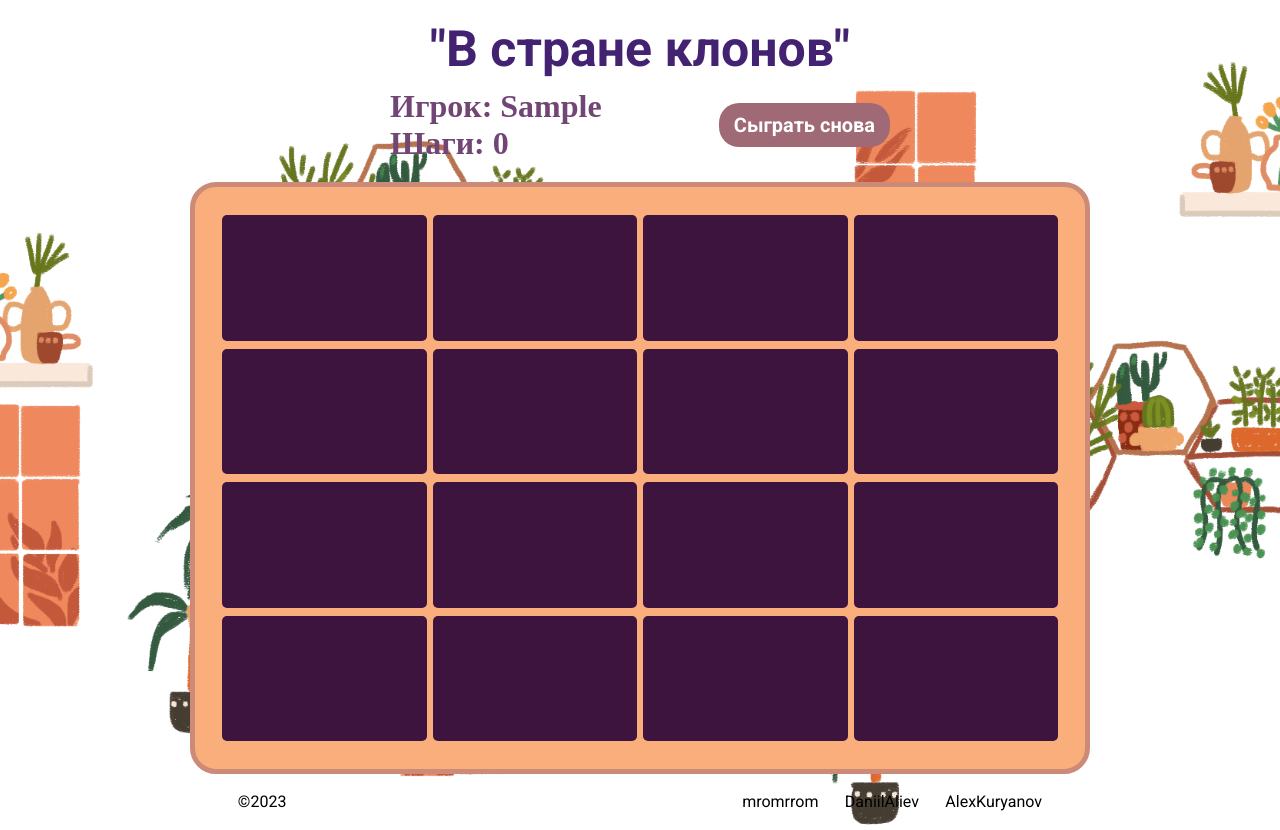
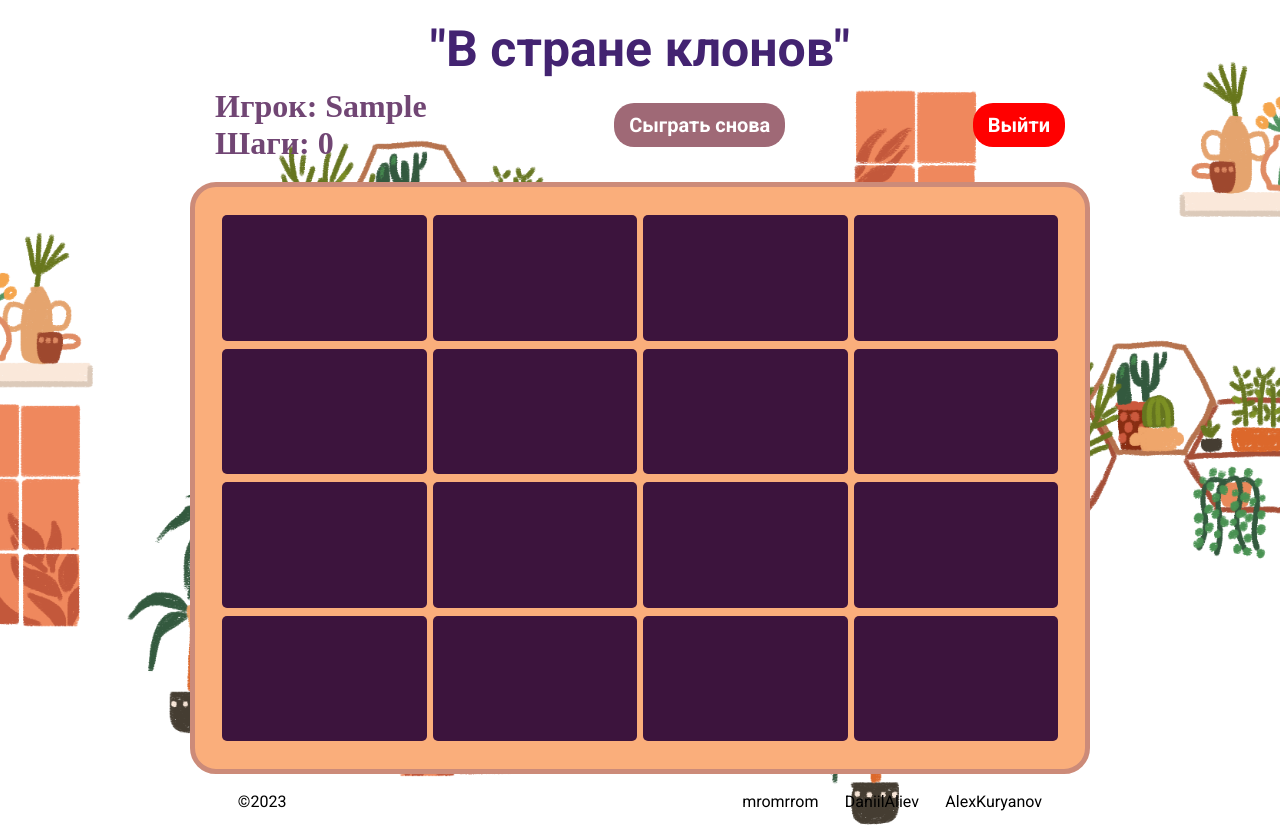
Before and after one commit to AlexKuryanov/game-42, a React (Vite) app: page /login in a window 1280 px wide. Both pictures are taken after typing "Sample" into the empty fields and a click on the button "Начать игру!". Built offline with nearby package versions, Linux system fonts and the light colour scheme.

Commit message:
feat: add "leave game" button

```diff
--- a/src/components/Display.jsx
+++ b/src/components/Display.jsx
@@ -4,6 +4,7 @@ import { useStateContext } from "../../context";
 const Display = () => {
   const { user } = useAuthContext();
   const { stepsNumber, setModalActive } = useStateContext();
+  const { logOut } = useAuthContext();
 
   return (
     <div className="info-container">
@@ -17,6 +18,7 @@ const Display = () => {
       >
         Сыграть снова
       </button>
+      <button className="btn btn-exit" onClick={logOut}>Выйти</button>
     </div>
     );
 };
--- a/src/components/Modal/ReplayModal.jsx
+++ b/src/components/Modal/ReplayModal.jsx
@@ -22,7 +22,7 @@ const ReplayModal = () => {
 	return (
 		<div>
 			<h1>Ты уверен?</h1>
-			<div>
+			<div className="buttons">
 				<button className='btn btn-restart' onClick={handleRestartButton}>Да, начать заново</button>
 				<button className='btn btn-cancel' onClick={() => setModalActive(null)}>Отменить</button>
 			</div>
--- a/src/components/Modal/modal.css
+++ b/src/components/Modal/modal.css
@@ -19,13 +19,15 @@
 }
 
 .modal-content {
+  max-width: 1000px;
+  width: 100%;
+  margin: 0 20px;
   padding: 20px;
   border-radius: 12px;
   background-color: #FAAE7B;
   border: 5px #CC8B79 solid;
   transform: scale(0.5);
   transition: 0.4s all;
-  width: 50vw;
 }
 
 .modal-content.active {
@@ -71,3 +73,9 @@ p {
   color: #714674;
   font-weight: 700;
 }
+
+@media (max-width: 420px) {
+  .buttons {
+    gap: 10px;
+  }
+}
--- a/src/main.jsx
+++ b/src/main.jsx
@@ -4,6 +4,6 @@ import AuthProvider from './components/AuthProvider.jsx';
 
 ReactDOM.createRoot(document.getElementById('root')).render(
   <AuthProvider>
-    <App />
+      <App />
   </AuthProvider>
 );
--- a/src/style.css
+++ b/src/style.css
@@ -49,7 +49,7 @@ body {
   display: flex;
   column-gap: 40px;
   flex-wrap: wrap;
-  max-width: 500px;
+  max-width: 850px;
   width: 100%;
   justify-content: space-between;
   align-items: center;
@@ -104,6 +104,9 @@ body {
   justify-content: space-evenly;
   align-content: space-evenly;
   align-items: center;
+  /* display: grid;
+  grid-template-columns: repeat(3, minmax(0, 500px));
+  grid-template-rows: repeat(3, minmax(0, 500px)); */
   list-style: none;
   perspective: 1000px;
 }
@@ -187,6 +190,7 @@ body {
   background-color: antiquewhite;
   border: none;
   border-radius: 20px;
+  cursor: pointer;
 }
 
 .btn-replay {
@@ -194,6 +198,26 @@ body {
   font-size: 20px;
   color: #FFF;
   font-weight: 700;
+}
+
+.btn-start {
+  font-size: 40px;
+  font-weight: 700;
+  color: #FFF;
+  background-color: #432371;
+  border-radius: 100px;
+  cursor: pointer;
+}
+
+.btn-start:hover {
+  background-color: #3c143d;
+}
+
+.btn-exit {
+  font-size: 20px;
+  background-color: red;
+  font-weight: 700;
+  color: #FFF;
 }
 
 .footer {
@@ -275,14 +299,21 @@ body {
   height: 100px;
   border-radius: 100px;
   border: none;
+  font-size: 30px;
+  padding-left: 30px;
 }
 
-.login-container>div>button {
-  font-size: 40px;
-  font-weight: 700;
-  color: #FFF;
-  background-color: #432371;
+.login-container>div>input::placeholder {
+  font-size: 30px;
+  display: flex;
+}
+
+select {
+  font-size: 30px;
+  padding: 0 30px;
   border-radius: 100px;
+  height: 66px;
+  width: 100%;
 }
 
 @media (max-width: 560px) {
```
Also changed, not shown: src/components/StateProvider.jsx (+0 -7 lines). Lines whose indentation alone changed are shown as unchanged.
